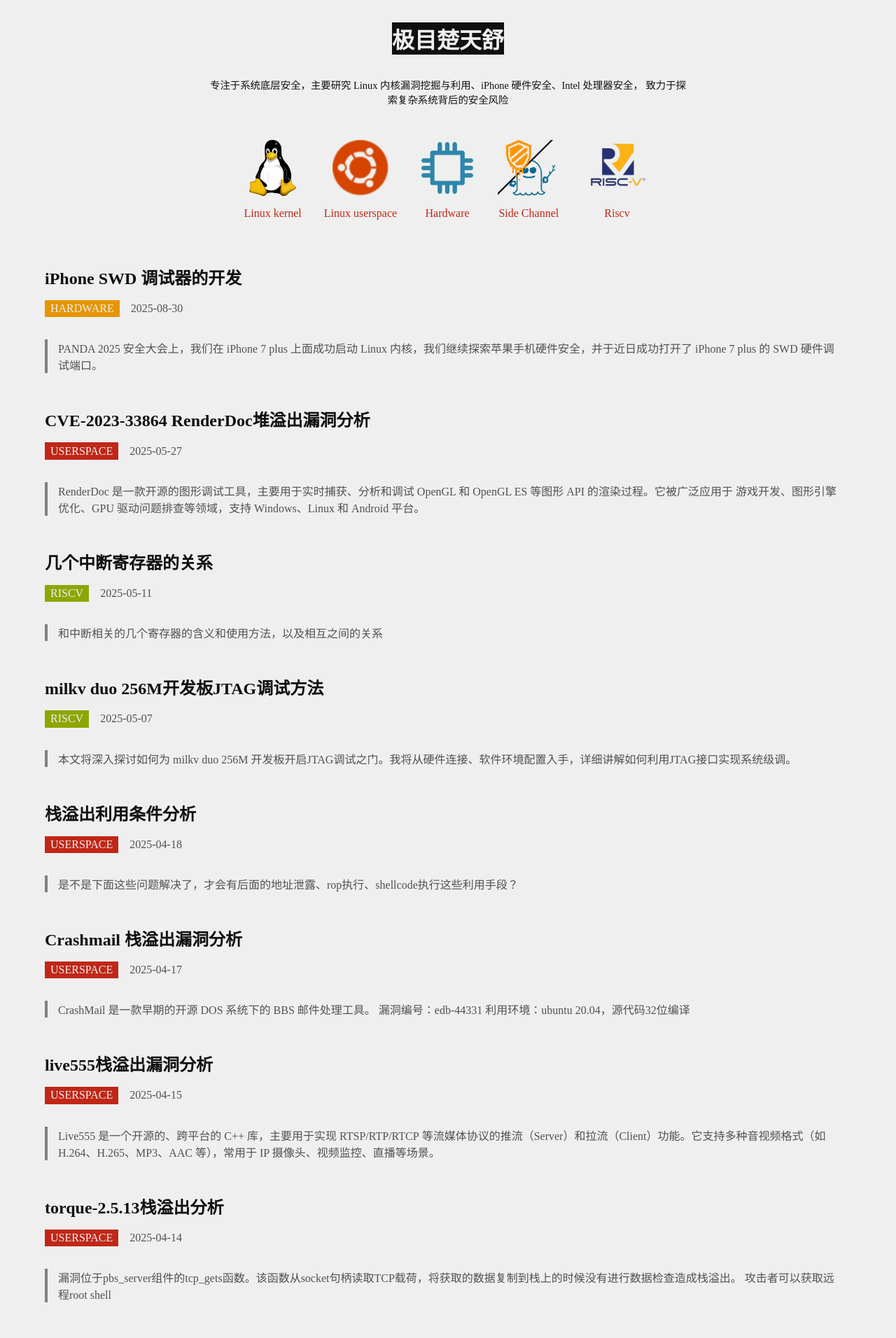
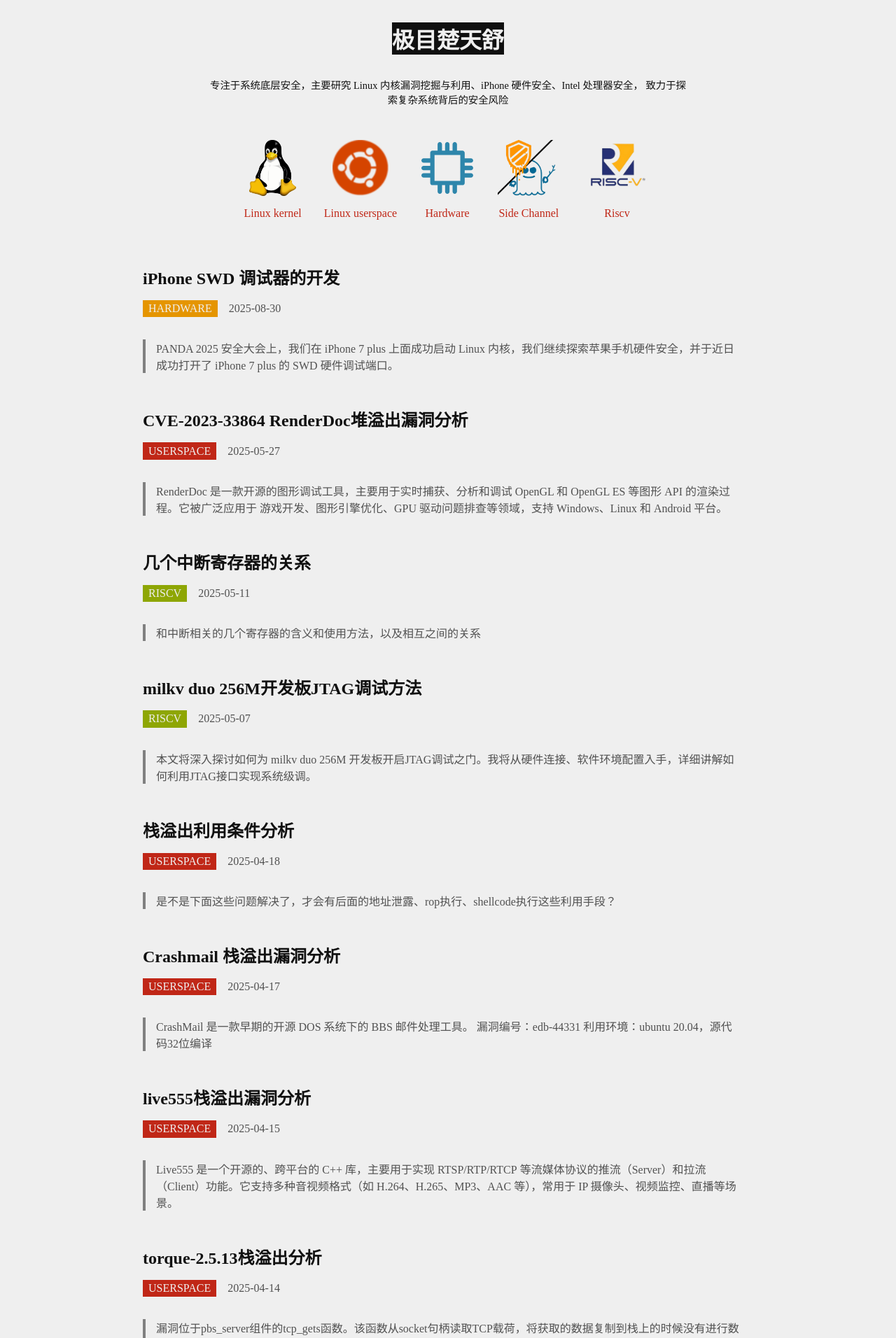
Before and after one commit to qiutianshu/qiutianshu.github.io, a Jekyll site: the page built from index.markdown, in a window 1280 px wide. Shown: the top 1912 px of the page at 70% size. Built offline with Jekyll 4.4.1, drawn with Linux system fonts in a browser that asks for light colours.

Commit message:
自动提交: 2025-09-04 09:53:06

```diff
--- a/_sass/_feed.scss
+++ b/_sass/_feed.scss
@@ -7,7 +7,7 @@
 
     padding: 2rem;
 //    margin: 2rem;
-//    max-width: 1000px;
+    max-width: 1000px;
     width: 100%;
     justify-self: center;
 
```
Also changed, not shown: 3 other files.
